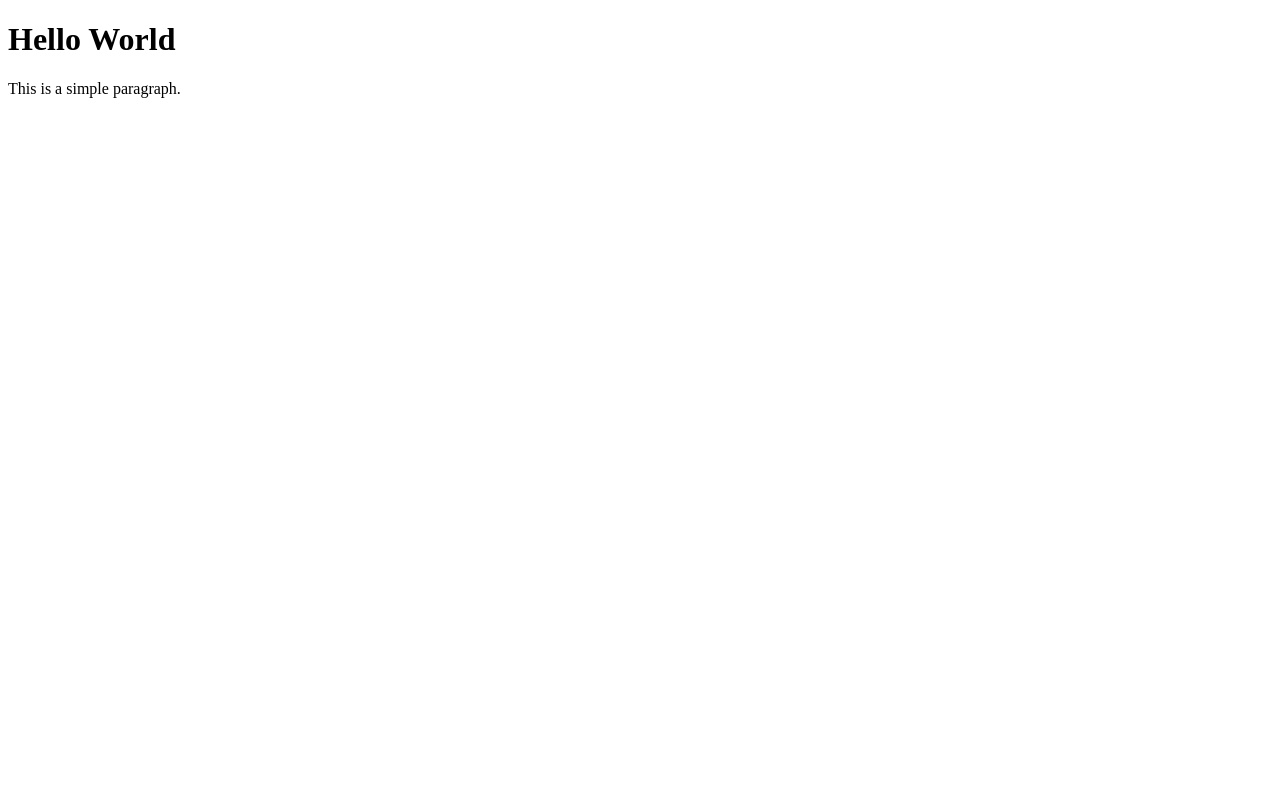
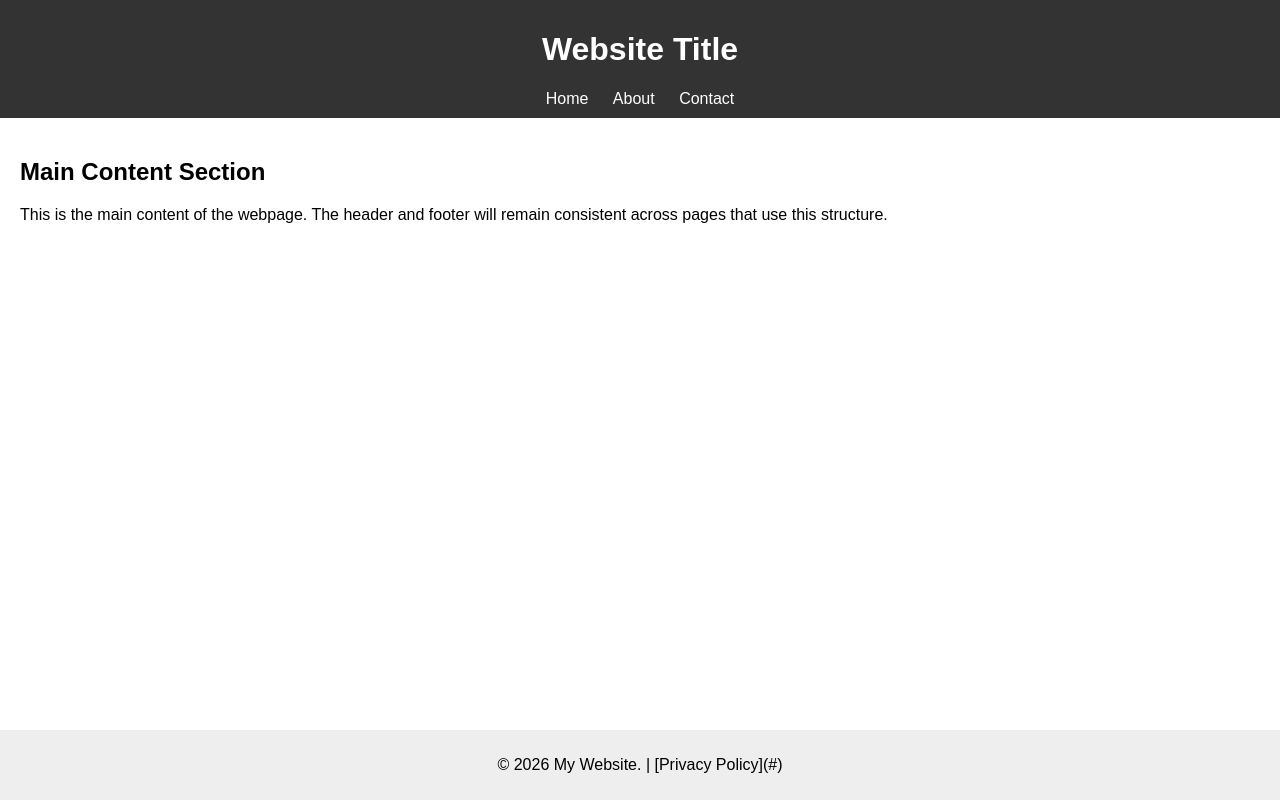
Before and after one commit to Towhidulisalam/cce-test, a plain HTML site: page index.html in a window 1280 px wide. Drawn offline with Linux system fonts and the light colour scheme.

Commit message:
Added header and footer

```diff
--- a/index.html
+++ b/index.html
@@ -3,10 +3,58 @@
 <head>
     <meta charset="UTF-8">
     <meta name="viewport" content="width=device-width, initial-scale=1.0">
-    <title>Document</title>
+    <title>Header and Footer Template</title>
+    <style>
+        body {
+            margin: 0;
+            font-family: sans-serif;
+            display: flex;
+            flex-direction: column;
+            min-height: 100vh; /* Ensures the footer is at the bottom of the viewport */
+        }
+        header {
+            background-color: #333;
+            color: white;
+            padding: 10px 0;
+            text-align: center;
+        }
+        nav a {
+            color: white;
+            text-decoration: none;
+            margin: 0 10px;
+        }
+        main {
+            flex: 1; /* Pushes the footer down */
+            padding: 20px;
+        }
+        footer {
+            background-color: #eee;
+            color: black;
+            text-align: center;
+            padding: 10px 0;
+            margin-top: auto; /* Ensures the footer stays at the bottom */
+        }
+    </style>
 </head>
 <body>
-    <h1>Hello World</h1>
-    <p>This is a simple paragraph.</p>
+
+    <header>
+        <h1>Website Title</h1>
+        <nav>
+            <a href="/">Home</a>
+            <a href="/about">About</a>
+            <a href="/contact">Contact</a>
+        </nav>
+    </header>
+
+    <main>
+        <h2>Main Content Section</h2>
+        <p>This is the main content of the webpage. The header and footer will remain consistent across pages that use this structure.</p>
+    </main>
+
+    <footer>
+        <p>&copy; 2026 My Website. | [Privacy Policy](#)</p>
+    </footer>
+
 </body>
 </html>
```
